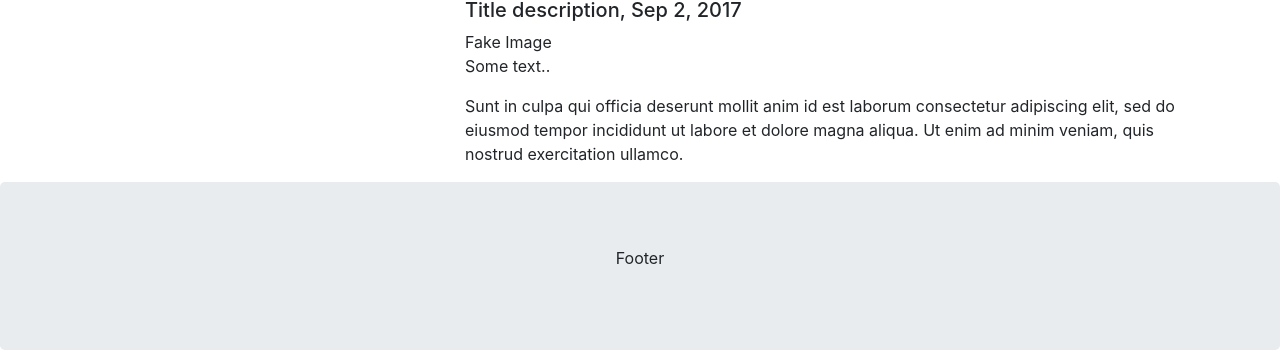
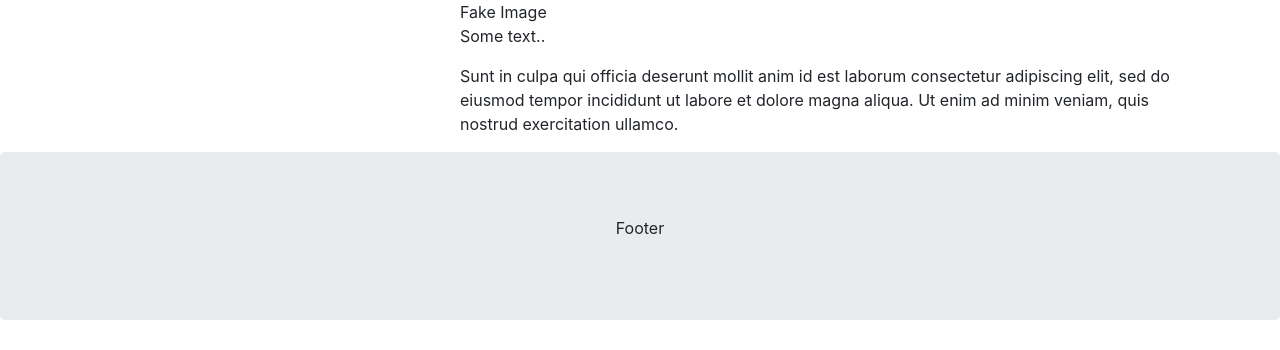
Before and after one commit to hamppyit/portfolio, a plain HTML site: page index.html in a window 1280 px wide. Shown: the part 557-907 px from the top of the page. After the commit the page ends 877 px from the top, so only its background shows below. Drawn offline with nearby package versions, Linux system fonts and the light colour scheme; a web font is replaced by a local one.

Commit message:
Update index.html

```diff
--- a/index.html
+++ b/index.html
@@ -34,7 +34,7 @@
     </ul>
   </div>
 </nav>
-  <div class="container" style="margin-top:30px">
+  <div class="container" style="margin-top:30px padding-left:0px;padding-left: 0px;padding-right: 0px;">
   <div class="row">
     <div class="col-sm-4">
      <div class="card" style="width:200px margin-right:10px">
```
